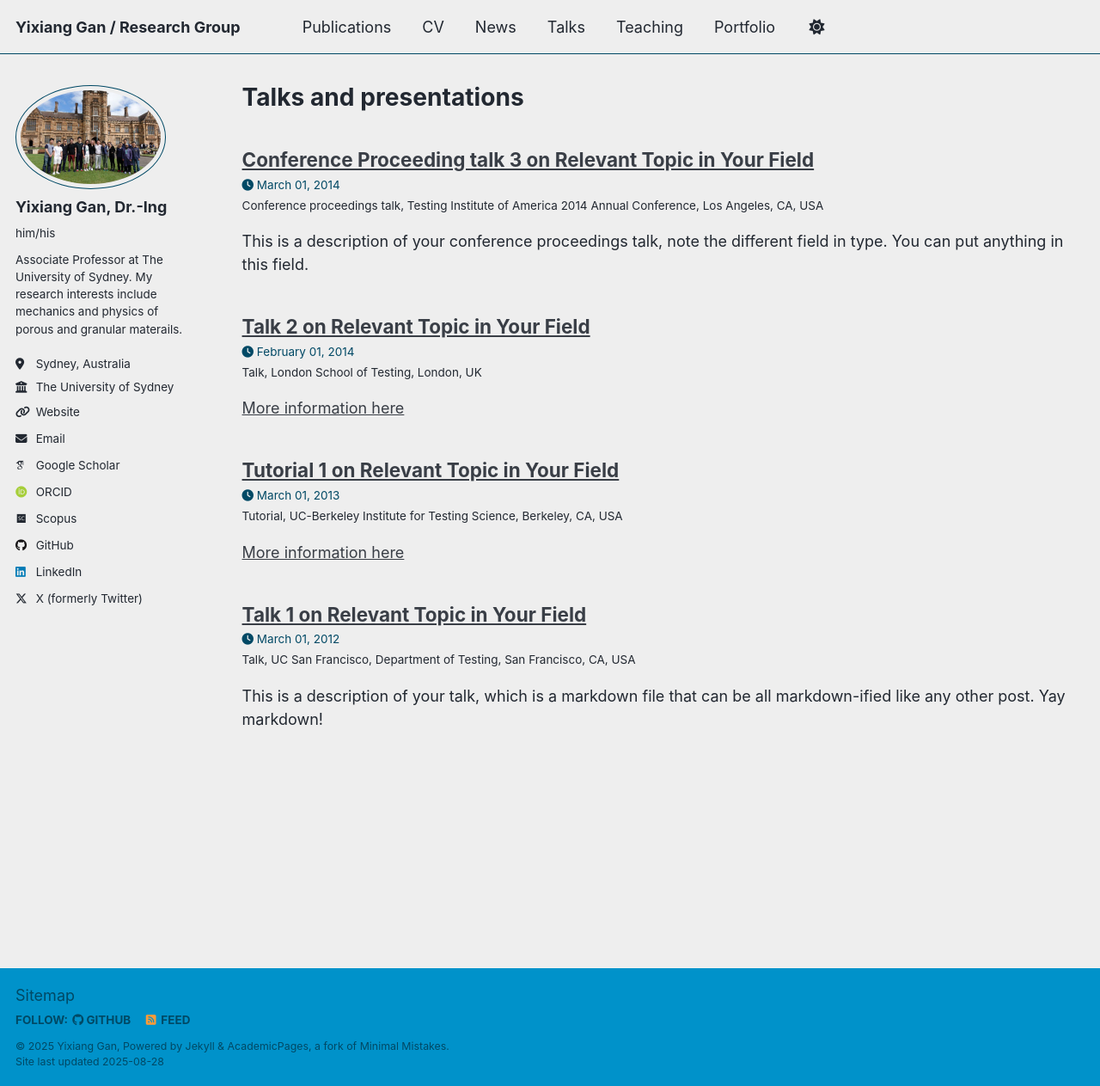
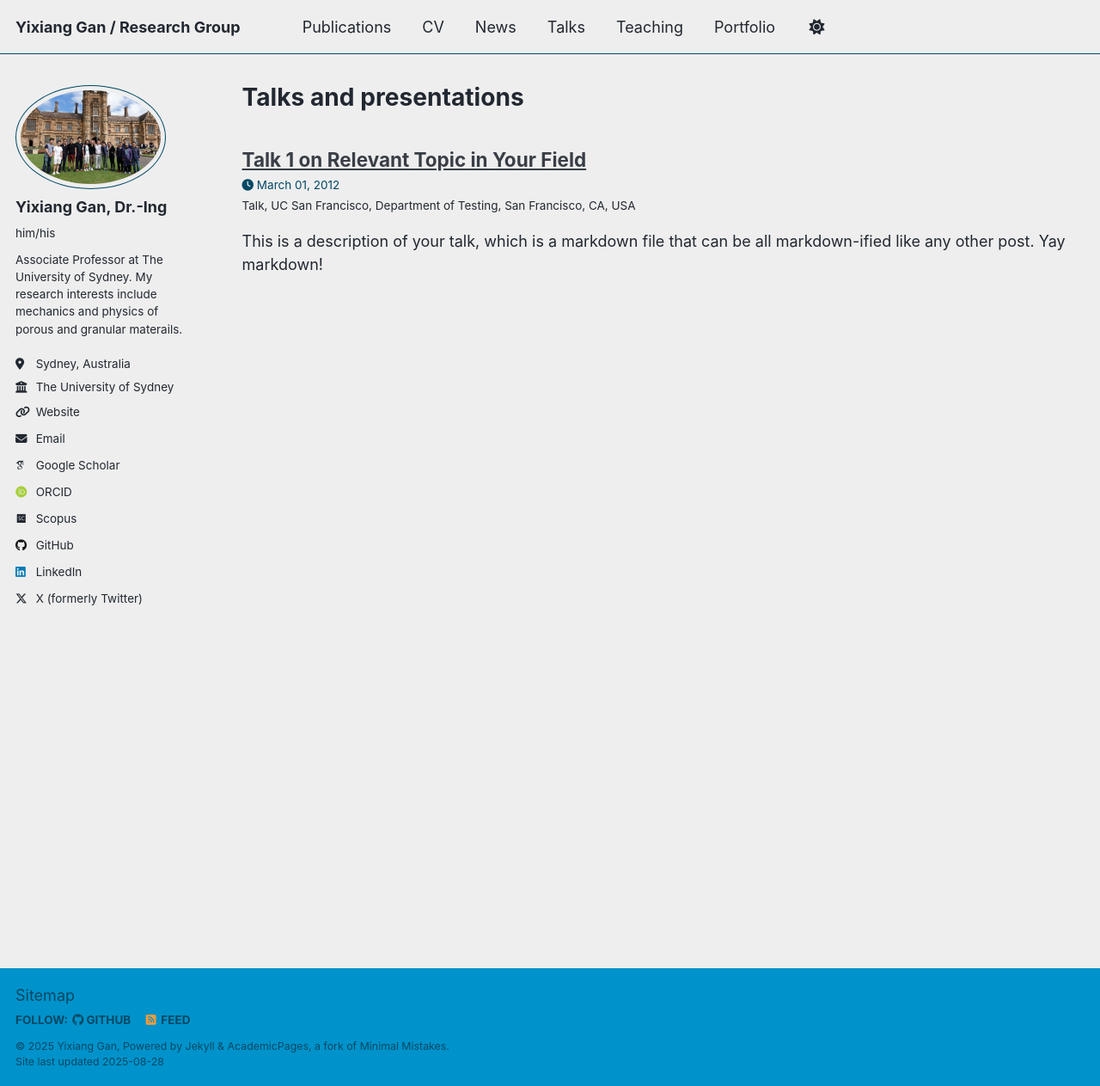
Before and after one commit to ganyx/site, a Jekyll site: the page built from _pages/talks.html, in a window 1280 px wide and 1263 px high. Shown: the whole window at 86% size. Built offline with Jekyll 4.4.1, drawn with Linux system fonts in a browser that asks for light colours; some web fonts are replaced; a script that is not in the unit is left out.

Commit message:
Update publications, job post, and remove old talks
Added a new 2025 publication to the publications page. Updated the open PhD position title to focus on Underground Hydrogen Storage. Removed three outdated talk entries from the talks collection.

```diff
--- a/_talks/2013-03-01-tutorial-1.md
+++ /dev/null
@@ -1,13 +0,0 @@
----
-title: "Tutorial 1 on Relevant Topic in Your Field"
-collection: talks
-type: "Tutorial"
-permalink: /talks/2013-03-01-tutorial-1
-venue: "UC-Berkeley Institute for Testing Science"
-date: 2013-03-01
-location: "Berkeley, CA, USA"
----
-
-[More information here](http://exampleurl.com)
-
-This is a description of your tutorial, note the different field in type. This is a markdown files that can be all markdown-ified like any other post. Yay markdown!
--- a/_talks/2014-02-01-talk-2.md
+++ /dev/null
@@ -1,13 +0,0 @@
----
-title: "Talk 2 on Relevant Topic in Your Field"
-collection: talks
-type: "Talk"
-permalink: /talks/2014-02-01-talk-2
-venue: "London School of Testing"
-date: 2014-02-01
-location: "London, UK"
----
-
-[More information here](http://example2.com)
-
-This is a description of your talk, which is a markdown files that can be all markdown-ified like any other post. Yay markdown!
--- a/_talks/2014-03-01-talk-3.md
+++ /dev/null
@@ -1,11 +0,0 @@
----
-title: "Conference Proceeding talk 3 on Relevant Topic in Your Field"
-collection: talks
-type: "Conference proceedings talk"
-permalink: /talks/2014-03-01-talk-3
-venue: "Testing Institute of America 2014 Annual Conference"
-date: 2014-03-01
-location: "Los Angeles, CA, USA"
----
-
-This is a description of your conference proceedings talk, note the different field in type. You can put anything in this field.
```
Also changed, not shown: _pages/publications.md (+1 -0 lines), _posts/2025-08-15-OpenPosition.md (+1 -1 lines).
